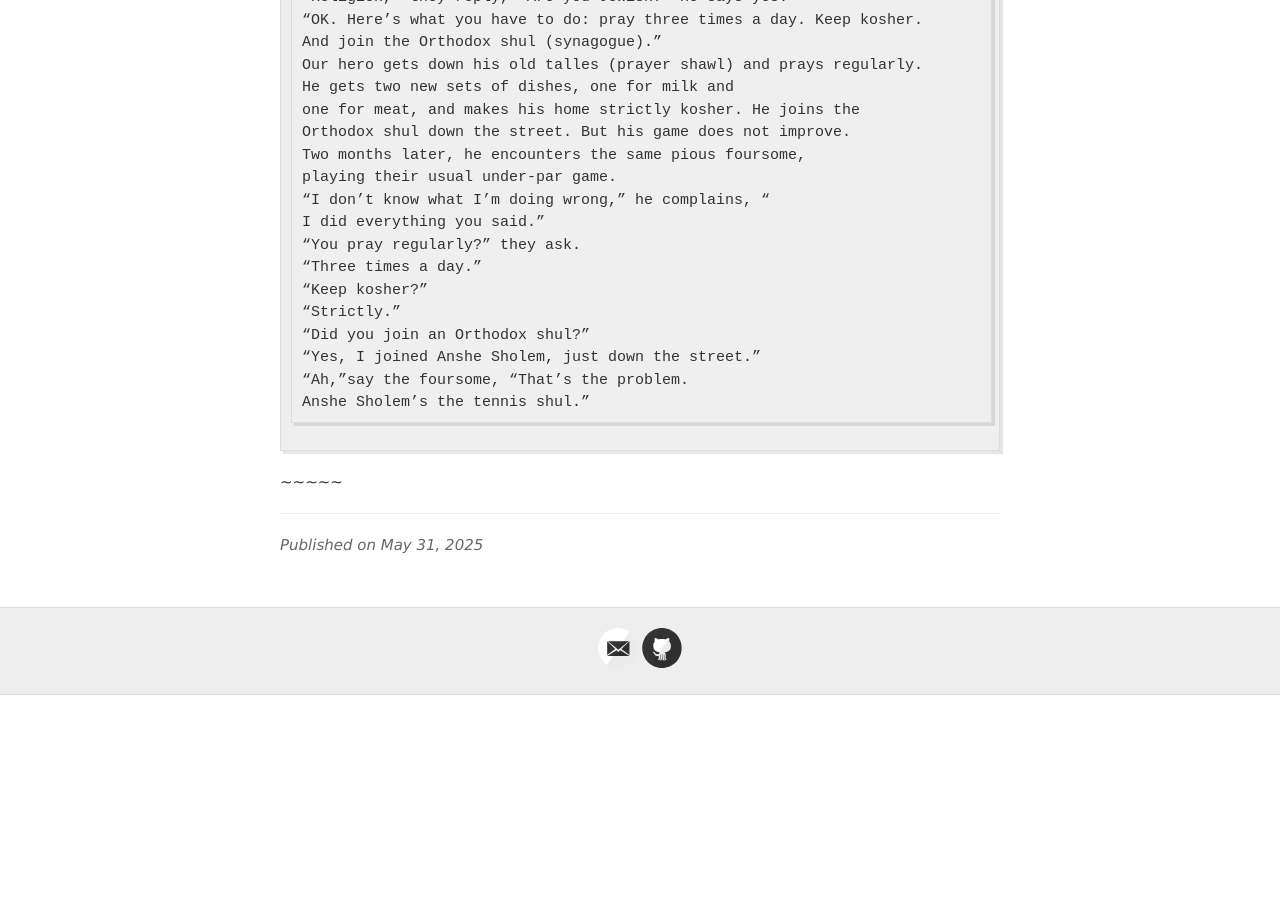
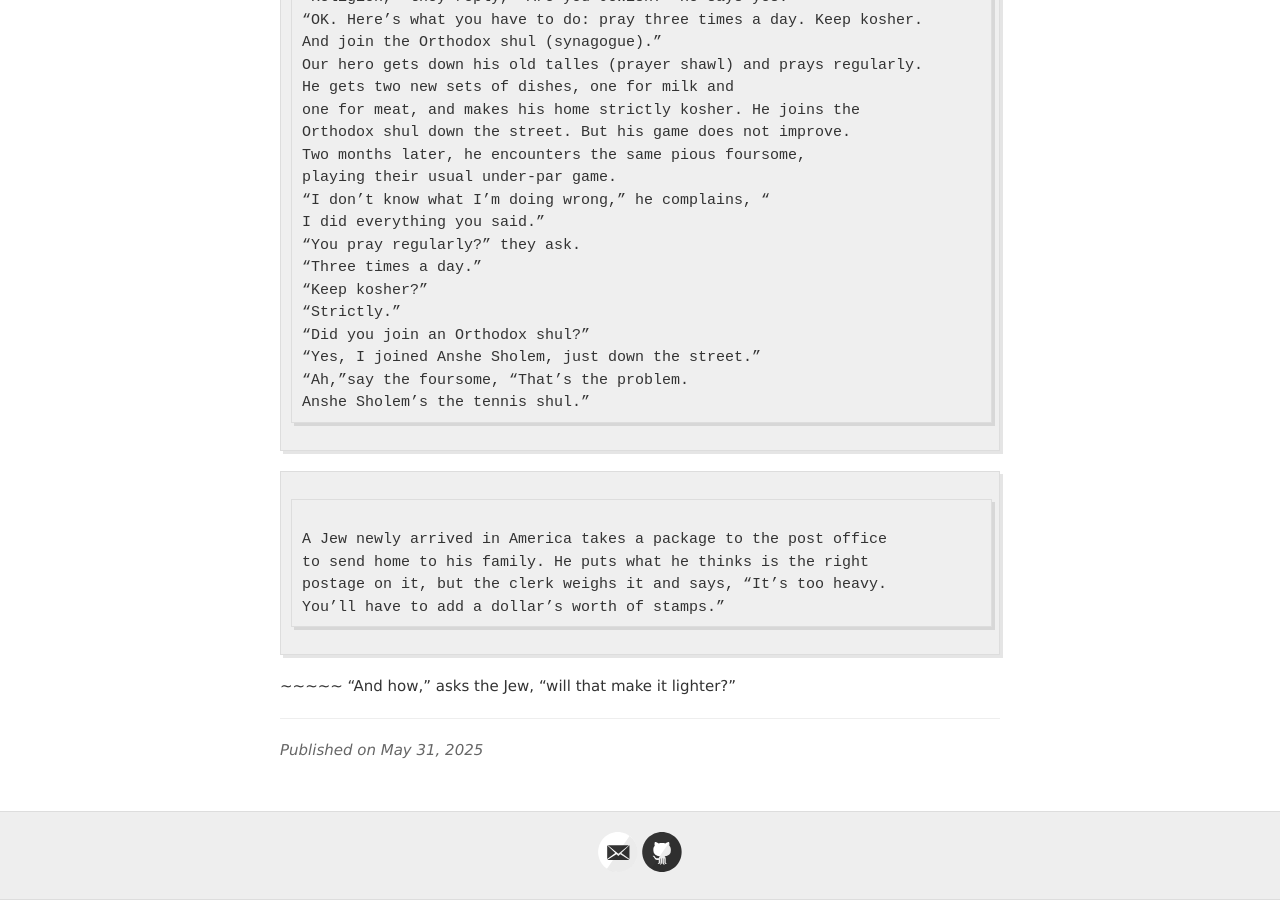
Before and after one commit to jvmallow/jvmallow.github.io, a Jekyll site: the page built from _posts/2025-05-31-Jewish_Humor.md, in a window 1280 px wide and 900 px high, scrolled down 27673 px. Built offline with Jekyll 4.4.1, drawn with Linux system fonts in a browser that asks for light colours; a script that is not in the unit is left out; before the commit the page ends 28368 px from its top, so only the background shows below that.

Commit message:
Update 2025-05-31-Jewish_Humor.md

```diff
--- a/_posts/2025-05-31-Jewish_Humor.md
+++ b/_posts/2025-05-31-Jewish_Humor.md
@@ -1114,3 +1114,11 @@ I did everything you said.”
 Anshe Sholem’s the tennis shul.”
 ~~~~~
 ~~~~~
+
+A Jew newly arrived in America takes a package to the post office
+to send home to his family. He puts what he thinks is the right
+postage on it, but the clerk weighs it and says, “It’s too heavy.
+You’ll have to add a dollar’s worth of stamps.”
+~~~~~
+~~~~~
+“And how,” asks the Jew, “will that make it lighter?”
```
